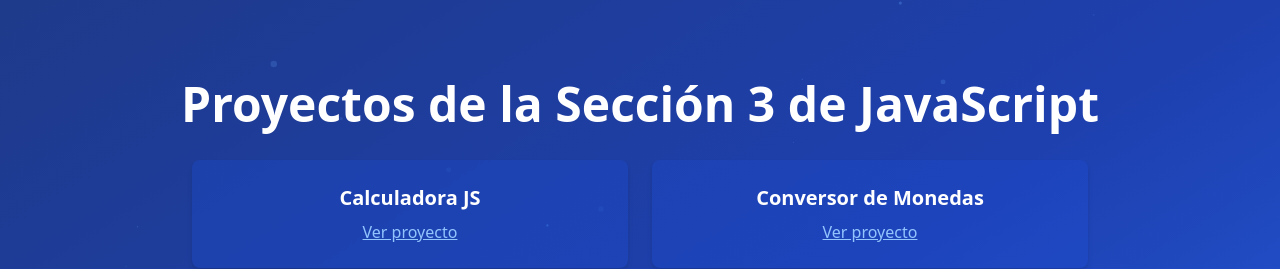
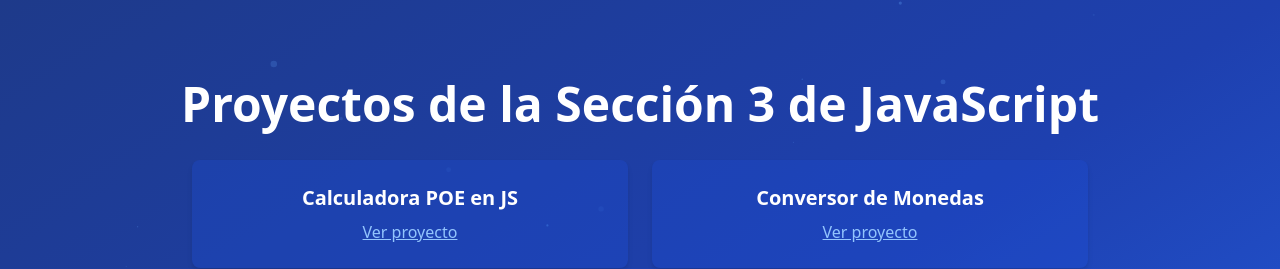
Before and after one commit to Hersil23/ProyectosSeccion3JS, a plain HTML site: page index.html in a window 1280 px wide. Shown: the top 269 px of the page. Drawn offline with nearby package versions, Linux system fonts and the light colour scheme.

Commit message:
Update index.html

```diff
--- a/index.html
+++ b/index.html
@@ -22,7 +22,7 @@
 
     <!-- Proyecto 1 -->
     <div class="bg-blue-700 bg-opacity-30 rounded-lg p-6 shadow-md hover:shadow-xl transition">
-      <h2 class="text-xl font-semibold mb-2">Calculadora JS</h2>
+      <h2 class="text-xl font-semibold mb-2">Calculadora POE en JS</h2>
       <a href="https://hersil23.github.io/Calculadora-POE/" target="_blank" class="text-blue-300 underline hover:text-blue-100">
         Ver proyecto
       </a>
```
